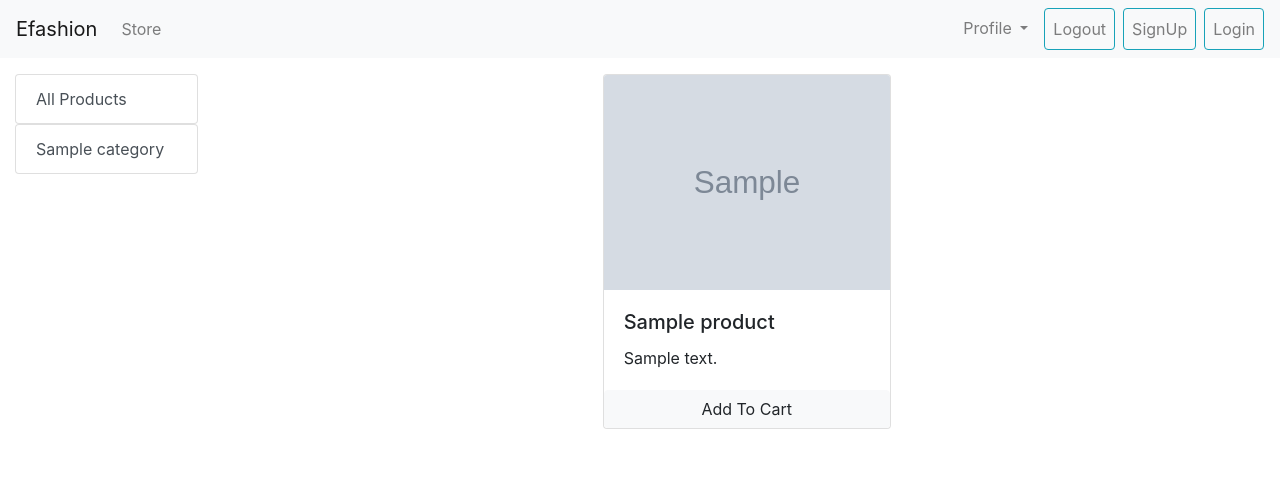
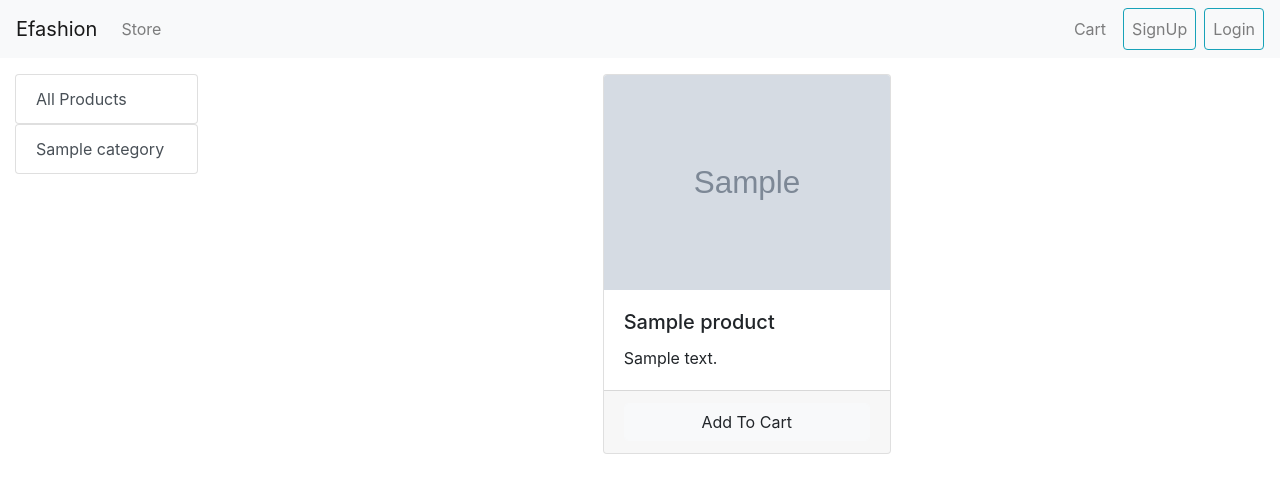
Before and after one commit to sangitamuleva/efashion_store_django, a Django app: page / in a window 1280 px wide. Shown: the top 493 px of the page. Run offline with Django 3.2, Linux system fonts and the light colour scheme; tables that the repository leaves empty hold one stand-in row (values such as "Sample post"); grey boxes marked "Sample" are stand-in pictures.

Commit message:
cart implemented

```diff
--- a/store/templates/index.html
+++ b/store/templates/index.html
@@ -1,19 +1,27 @@
-{% extends 'base.html' %} {% block content %}
+{% extends 'base.html' %} {% load cart %} {% block content %}
 <div class="container-fluid mt-3">
 	<div class="row">
 		<div class="col-lg-2">
 			<div class="list-group">
-				<a href="/" type="button" class="list-group-item list-group-item-action">
+				<a
+					href="/"
+					type="button"
+					class="list-group-item list-group-item-action"
+				>
 					All Products
 				</a>
 			</div>
 
 			{%for c in categories %}
-				<div class="list-group">
-					<a href="/?category={{c.id}}" type="button" class="list-group-item list-group-item-action">
-						{{c.name}}
-					</a>
-				</div>
+			<div class="list-group">
+				<a
+					href="/?category={{c.id}}"
+					type="button"
+					class="list-group-item list-group-item-action"
+				>
+					{{c.name}}
+				</a>
+			</div>
 			{%endfor%}
 		</div>
 		{% comment %} Products {% endcomment %}
@@ -21,13 +29,46 @@
 			<div class="row mx-auto">
 				{%for p in products %}
 
-				<div class="card mx-auto mb-6" style="width: 18rem">
+				<div class="card mx-auto mb-6" id='{{p.id}}' style="width: 18rem">
 					<img src="{{p.image.url}}" class="card-img-top" alt="..." />
 					<div class="card-body">
 						<h5 class="card-title">{{p.name}}</h5>
 						<p class="card-text">{{p.description}}</p>
+
 					</div>
-					<a href="#" class="btn btn-light">Add To Cart</a>
+					<div class="card-footer">
+						{% if p|is_in_cart:request.session.cart  %}
+							<div class='row no-gutters'>
+										<form method="POST" action='/#{{p.id}}' class='col-2'>
+										{% csrf_token %}
+										<input hidden type="text" name='product' value='{{p.id}}'>
+										<input hidden type="text" name='remove' value='True'>
+										<input type='submit' class='col-2 btn btn-block btn-light pl-2' value='-' />
+										</form>
+									     <div class='text-center col'>
+										{{p|cart_quantity:request.session.cart}}
+										in cart  </div>
+
+										<form method="POST"  action='/#{{p.id}}' class='col-2'>
+										{% csrf_token %}
+										<input hidden type="text" name='product' value='{{p.id}}'>
+										<input type='submit' class='col-2 btn btn-block btn-light pl-2' value='+' />
+										</form>
+
+							</div>
+
+						{% else %}
+							<form  action='/#{{p.id}}' method="POST" class="btn-block">
+							{% csrf_token %}
+							<input hidden type="text" name='product' value='{{p.id}}'>
+							<input type="submit" class="float-right btn btn-light  form-control"
+								value="Add To Cart">
+							</form>
+						{% endif %}
+
+
+					</div>
+
 				</div>
 				{%endfor%}
 			</div>
--- a/store/templates/navbar.html
+++ b/store/templates/navbar.html
@@ -15,11 +15,20 @@
 	<div class="collapse navbar-collapse" id="navbarSupportedContent">
 		<ul class="navbar-nav mr-auto">
 			<li class="nav-item">
-						<a class="nav-link" href="{% url 'index' %}">Store <span class="sr-only"></span></a>
+				<a class="nav-link" href="{% url 'index' %}"
+					>Store <span class="sr-only"></span
+				></a>
 			</li>
 		</ul>
 
 		<ul class="navbar-nav my-2 my-lg-0">
+			{% if request.session.customer %}
+
+			<li class="nav-item">
+				<a class="nav-link btn btn-light my-2 my-sm-0 ml-2" href="#"
+					>Orders</a
+				>
+			</li>
 			<li class="nav-item dropdown">
 				<a
 					class="nav-link dropdown-toggle"
@@ -41,26 +50,33 @@
 			</li>
 
 			<li class="nav-item">
-						<a
-							class="nav-link btn btn-outline-info my-2 my-sm-0 ml-2"
-							href="#"
+				<a class="nav-link btn btn-outline-info my-2 my-sm-0 ml-2" href="{% url 'logout' %}"
 					>Logout</a
+				>
+			</li>
+
+			{% else %}
+
+				<li class="nav-item">
+					<a class="nav-link btn btn-light my-2 my-sm-0 ml-2" href="#"
+						>Cart</a
 					>
 				</li>
 				<li class="nav-item">
 					<a
 						class="nav-link btn btn-outline-info my-2 my-sm-0 ml-2"
 						href="{% url 'signup' %}"
-							>SignUp </a
-						>
+						>SignUp
+					</a>
 				</li>
 				<li class="nav-item">
 					<a
 						class="nav-link btn btn-outline-info my-2 my-sm-0 ml-2"
 						href="{% url 'login' %}"
-							>Login </a
-						>
+						>Login
+					</a>
 				</li>
+			{% endif %}
 		</ul>
 	</div>
 </nav>
--- /dev/null
+++ b/store/templatetags/cart.py
@@ -0,0 +1,28 @@
+from django import template
+
+register=template.Library()
+
+@register.filter(name='is_in_cart')
+def is_in_cart(product  , cart):
+    keys = cart.keys()
+    for id in keys:
+        if int(id) == product.id:
+            return True
+    return False
+
+
+@register.filter(name='cart_quantity')
+def cart_quantity(product  , cart):
+    keys = cart.keys()
+    for id in keys:
+        if int(id) == product.id:
+            return cart.get(id)
+    return 0
+
+@register.filter(name='total_price')
+def total_price(product  , cart):
+    keys = cart.keys()
+    for id in keys:
+        if int(id) == product.id:
+            return cart.get(id)
+    return 0
--- a/store/urls.py
+++ b/store/urls.py
@@ -1,8 +1,11 @@
 
 from django.urls import path,include
-from .views import *
+from .views import signup,login,index,cart
+
 urlpatterns = [
-       path('',index,name='index'),
-       path('signup/',signup,name='signup'),
-       path('login/',login,name='login'),
+       path('',index.Index.as_view(),name='index'),
+       path('signup/',signup.Signup.as_view(),name='signup'),
+       path('login/',login.Login.as_view(),name='login'),
+       path('logout/',login.logout,name='logout'),
+       path('cart/',cart.Cart.as_view(),name='cart'),
 ]
--- a/store/views.py
+++ /dev/null
@@ -1,98 +0,0 @@
-from django.shortcuts import render,redirect
-from django.contrib.auth.hashers import make_password,check_password
-from .models.product import Product
-from .models.category import Category
-from .models.customer import Customer
-# Create your views here.
-def index(request):
-
-    categories=Category.objects.all()
-    category_id= request.GET.get('category')
-
-    if category_id:
-        products=Product.objects.filter(category=category_id)
-    else:
-        products=Product.objects.all()
-
-
-    context={'products':products,'categories':categories}
-    return render(request,'index.html',context)
-
-def signup(request):
-    context={}
-    if request.method == 'POST':
-        first_name=request.POST.get('first_name')
-        last_name=request.POST.get('last_name')
-        phone=request.POST.get('phone')
-        email=request.POST.get('email')
-        password=request.POST.get('password')
-
-        value = {
-            'first_name': first_name,
-            'last_name': last_name,
-            'phone': phone,
-            'email': email
-        }
-        # validations
-        error_message=None
-
-        customer=Customer(first_name=first_name,
-                                last_name=last_name,
-                                email=email,
-                                phone=phone,
-                                password=password)
-
-        if (not first_name):
-            error_message = "First Name Required !!"
-        elif len(first_name) < 4:
-            error_message = 'First Name must be 4 char long or more'
-        elif not last_name:
-            error_message = 'Last Name Required'
-        elif len(last_name) < 4:
-            error_message = 'Last Name must be 4 char long or more'
-        elif not phone:
-            error_message = 'Phone Number required'
-        elif len(phone) < 10:
-            error_message = 'Phone Number must be 10 char Long'
-        elif len(password) < 6:
-            error_message = 'Password must be 6 char long'
-
-        elif customer.check_email_exist():
-            error_message = 'Email Address Already Registered..'
-        if not error_message:
-                customer.password=make_password(customer.password)
-                customer.save()
-
-                return redirect(index)
-        else :
-            context['error']=error_message
-            context['values']= value
-            return render(request,'signup.html',context)
-
-    return render(request,'signup.html',context)
-
-def login(request):
-    context={}
-    if request.method == 'POST':
-        email=request.POST.get('email')
-        password=request.POST.get('password')
-
-        customer=Customer.get_customer_by_email(email)
-        print(customer.password)
-        error_message=None
-
-        if customer:
-            password_flag=check_password(password,customer.password)
-
-            if password_flag:
-                return redirect('index')
-            else:
-                error_message='Email or Password incorrect !!'
-        else:
-            error_message='Email or Password incorrect !!'
-
-        print(customer)
-        context['error']=error_message
-        return render(request,'login.html',context)
-
-    return render(request,'login.html',context)
--- /dev/null
+++ b/store/views/index.py
@@ -0,0 +1,55 @@
+from django.shortcuts import render,redirect,HttpResponseRedirect
+from django.contrib.auth.hashers import make_password,check_password
+from store.models.product import Product
+from store.models.category import Category
+from store.models.customer import Customer
+# Create your views here.
+
+from django.views import View
+
+
+# Create your views here.
+class Index(View):
+
+    def post(self , request):
+        product = request.POST.get('product')
+        remove = request.POST.get('remove')
+        cart = request.session.get('cart')
+        if cart:
+            quantity = cart.get(product)
+            if quantity:
+                if remove:
+                    if quantity<=1:
+                        cart.pop(product)
+                    else:
+                        cart[product]  = quantity-1
+                else:
+                    cart[product]  = quantity+1
+
+            else:
+                cart[product] = 1
+        else:
+            cart = {}
+            cart[product] = 1
+
+        request.session['cart'] = cart
+        print('cart' , request.session['cart'])
+        return redirect('index')
+
+
+
+    def get(self , request):
+        cart = request.session.get('cart')
+        if not cart:
+            request.session['cart'] = {}
+        categories=Category.objects.all()
+        category_id= request.GET.get('category')
+
+        if category_id:
+            products=Product.objects.filter(category=category_id)
+        else:
+            products=Product.objects.all()
+
+
+        context={'products':products,'categories':categories}
+        return render(request,'index.html',context)
```
Also changed, not shown: store/templates/cart.html (added, +30 -0 lines), store/views/cart.py (added, +14 -0 lines), store/views/login.py (added, +39 -0 lines), store/views/signup.py (added, +68 -0 lines). Lines whose indentation alone changed are shown as unchanged.
